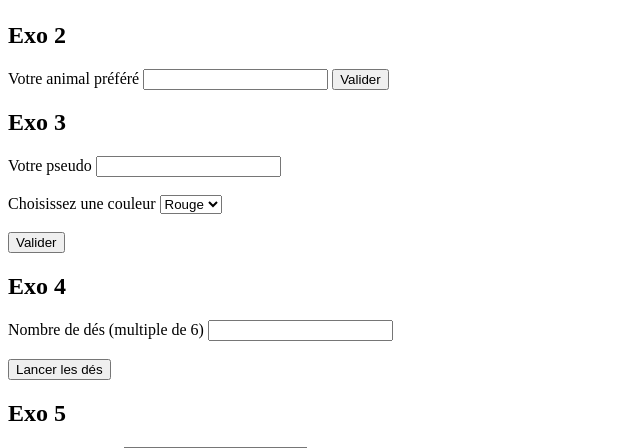
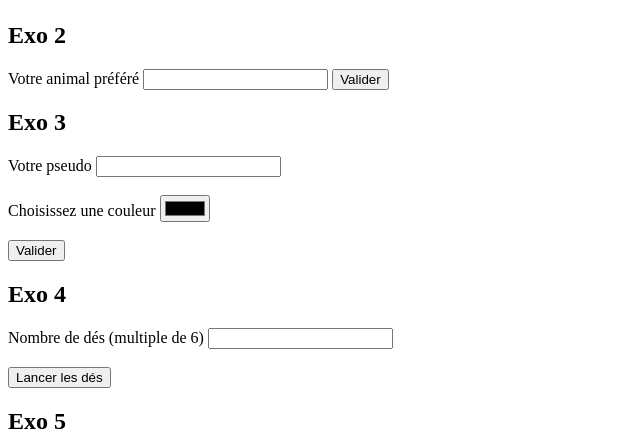
Before and after one commit to HugoLeSignor/Exo-Form-PHP, a PHP site: page / in a window 1280 px wide. Shown: the part 227-675 px from the top of the page, without its empty margins (0-640 px from the left). Run offline with PHP 8.4, Linux system fonts and the light colour scheme.

Commit message:
[UPD] Change preselected colors to a color picker in Exo 3

```diff
--- a/index.php
+++ b/index.php
@@ -86,12 +86,7 @@ if (!isset($_SESSION['nombreMystere'])) {
             <input type="text" name="pseudo" id="pseudo">
             <br><br>
             <label for="couleur">Choisissez une couleur</label>
-            <select name="couleur" id="couleur">
-                <option value="red">Rouge</option>
-                <option value="blue">Bleu</option>
-                <option value="green">Vert</option>
-                <option value="yellow">Jaune</option>
-            </select>
+            <input type="color" name="couleur" id="couleur">
             <br><br>
             <button type="submit">Valider</button>
         </form>
```
